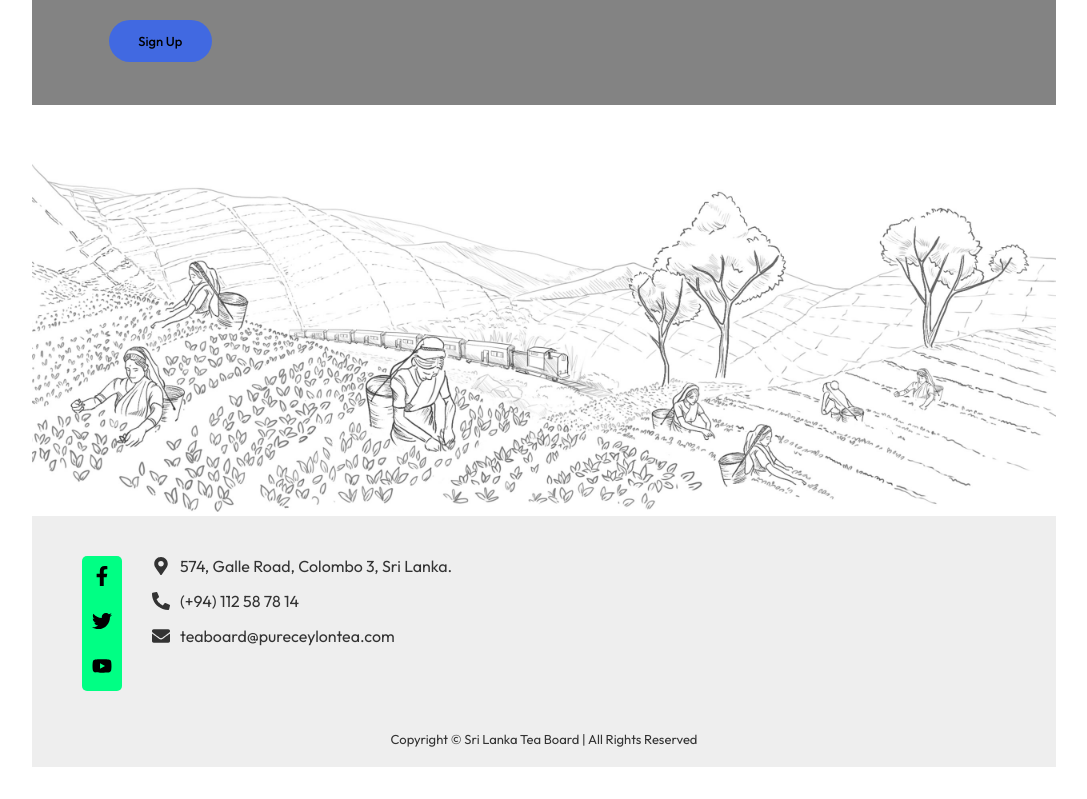
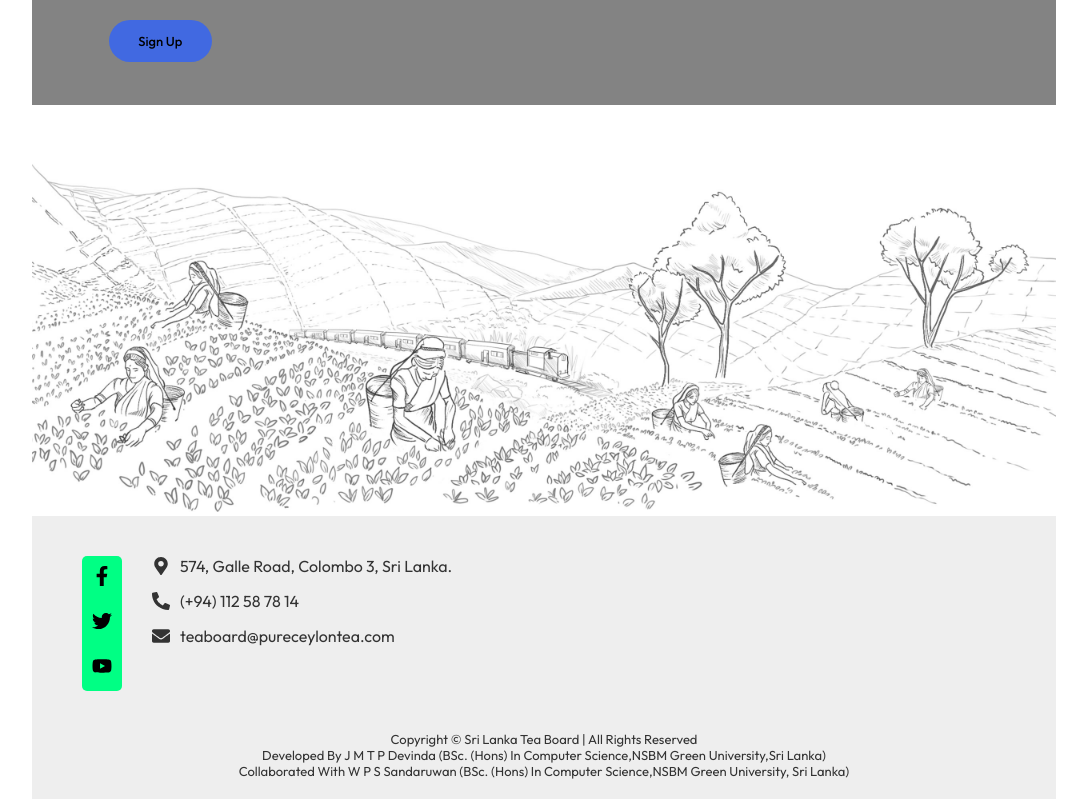
Before and after one commit to JMTPDEWINDA/SLTB-WEBAPP_Final, a React (Vite) app in the folder frontend/: page / in a window 1280 px wide. Shown: the part 461-1260 px from the top of the page, without its empty margins (96-1183 px from the left). Before the commit the page ends 1228 px from the top, so only its background shows below. Built offline with nearby package versions, Linux system fonts and the light colour scheme.

Commit message:
added about page

```diff
--- a/frontend/src/App.jsx
+++ b/frontend/src/App.jsx
@@ -11,6 +11,7 @@ import PlantingForm1 from './components/PlantingForm1/PlantingForm1'
 import ReplantingForm from './components/ReplantingForm/ReplantingForm'
 import ReferenceEntry from './components/ReferenceEntry/ReferenceEntry'
 import TrackStatus from './components/TrackStatus/TrackStatus'
+import About from './components/About/About'
 
 
 
@@ -30,6 +31,7 @@ const App = () => {
         <Route path="/ReplantingForm" element={<ReplantingForm />} />
         <Route path="/ReferenceEntry" element={<ReferenceEntry />} />
         <Route path="/TrackStatus" element={<TrackStatus />}  />
+        <Route path="/About" element={<About/>} />
 
       </Routes>
 
--- /dev/null
+++ b/frontend/src/components/About/About.jsx
@@ -0,0 +1,18 @@
+import "./About.css"
+import Header from '../Header/Header'
+import Banner from '../banner/banner'
+import Footer from '../Footer/Footer'
+
+const About = () => {
+  return (
+    <div>
+     <Header/>
+
+     <Banner/>
+     <Footer/>
+
+    </div>
+  )
+}
+
+export default About
--- a/frontend/src/components/Footer/Footer.jsx
+++ b/frontend/src/components/Footer/Footer.jsx
@@ -30,6 +30,8 @@ const Footer = () => {
       </div>
       <div className="footer-bottom">
         <p>Copyright © Sri Lanka Tea Board | All Rights Reserved</p>
+        <p>Developed By J M T P Devinda (BSc. (Hons) In Computer Science,NSBM Green University,Sri Lanka)</p>
+        <p>Collaborated With W P S Sandaruwan (BSc. (Hons) In Computer Science,NSBM Green University, Sri Lanka)</p>
       </div>
     </footer>
   );
```
Also changed, not shown: frontend/src/components/About/About.css (added).
